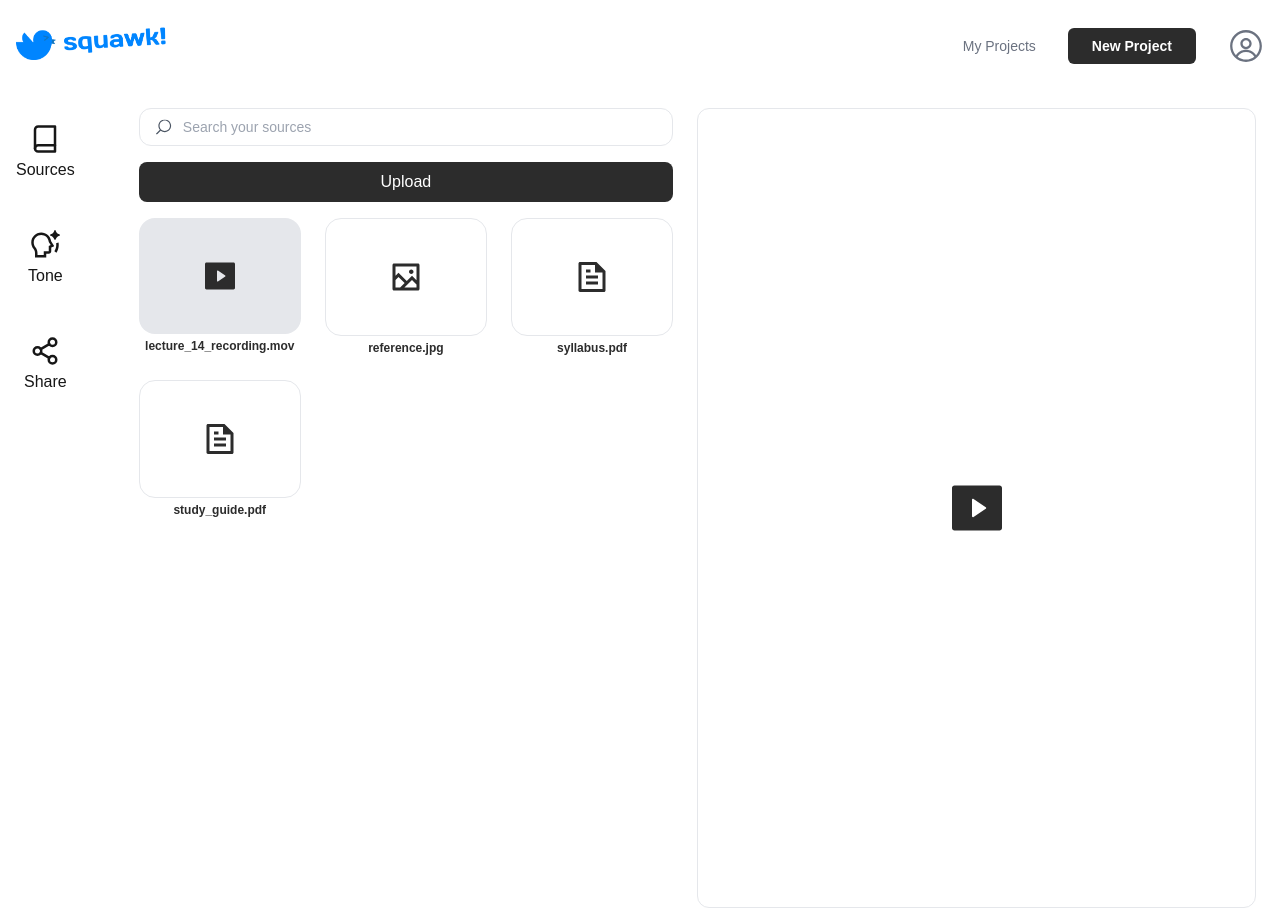
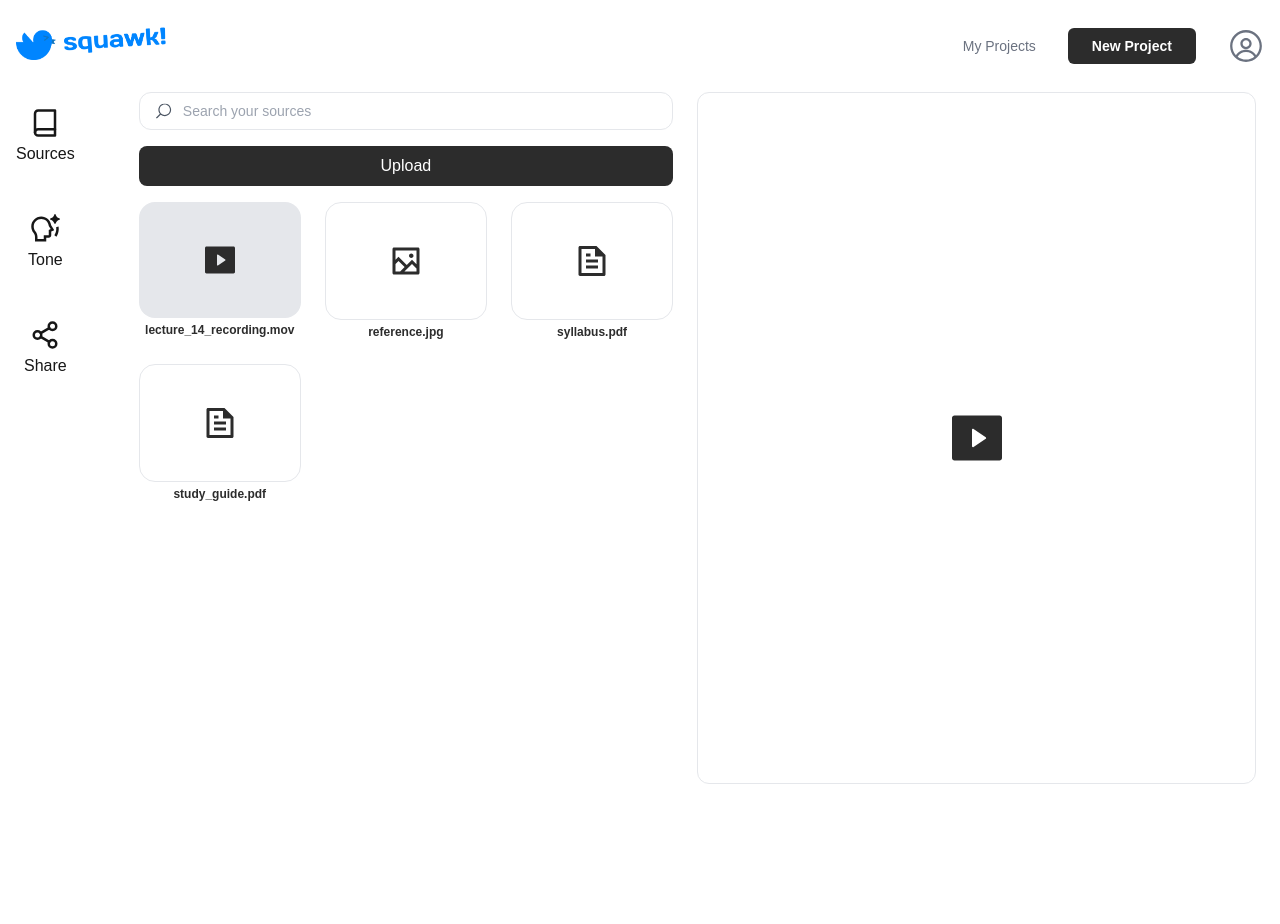
Before and after one commit to SumitNalavade/Squawk, a Next.js app: page /create/new in a window 1280 px wide. After the commit the page ends 800 px from the top, so only its background shows below. Built offline with nearby package versions, Linux system fonts and the light colour scheme.

Commit message:
Minor UI improvements

```diff
--- a/src/app/create/layout.tsx
+++ b/src/app/create/layout.tsx
@@ -44,7 +44,7 @@ export default function RootLayout({
 
                 { /* Content Area */}
                 <main className="flex-grow flex items-center justify-center">
-                    <section className="h-full flex flex-col lg:flex-row w-full py-4">
+                    <section className="h-full flex flex-col lg:flex-row w-full pb-4">
                         {children}
                     </section>
                 </main>
--- a/src/app/create/new/layout.tsx
+++ b/src/app/create/new/layout.tsx
@@ -9,7 +9,7 @@ export default function RootLayout({
     children: React.ReactNode;
 }>) {
     return (
-        <div className="flex flex-col min-h-screen w-full">
+        <div className="flex flex-col w-full">
             <main className="flex-grow flex">
                 <div className="h-full space-y-4">
                     <div className="p-4 flex flex-col gap-y-1 items-center justify-center hover:bg-gray-200 hover:cursor-pointer">
```
